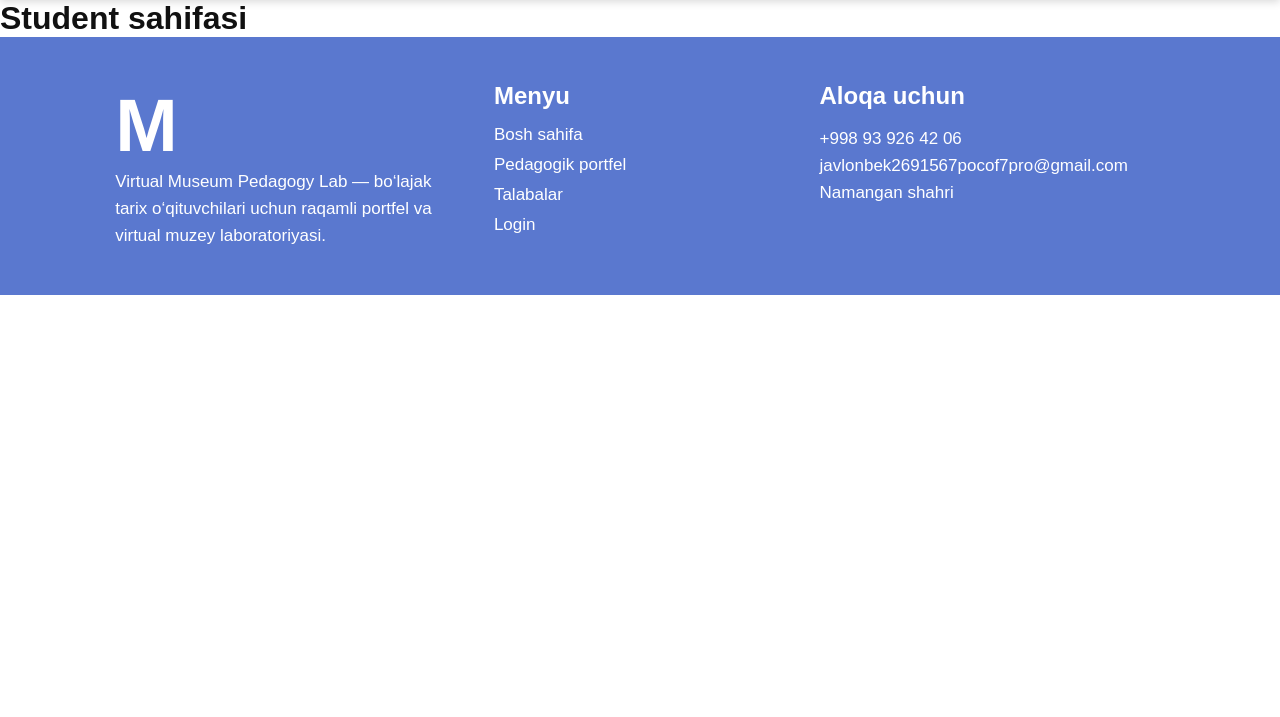
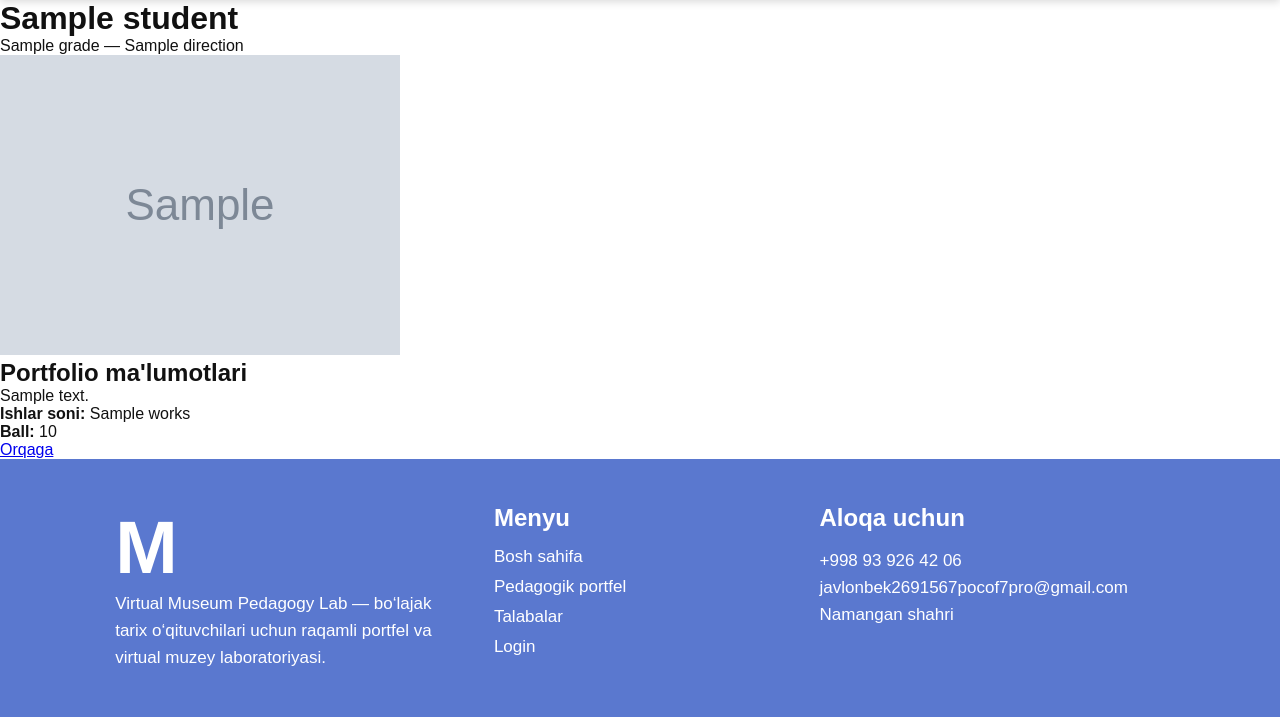
Before and after one commit to javlonbek1994/portfolio-site, a Flask app: template templates/student.html in a window 1280 px wide. Shown: the part 105-822 px from the top of the page. Before the commit the page ends 400 px from the top, so only its background shows below. Run offline with Flask 3, Linux system fonts and the light colour scheme; the template is opened without the code that fills it: most values are stand-ins (such as "Sample title", 1, 10 or a date in 2020); grey boxes marked "Sample" are stand-in pictures.

Commit message:
Update student.html

```diff
--- a/templates/student.html
+++ b/templates/student.html
@@ -1,7 +1,24 @@
 {% extends "base.html" %}
 
-{% block title %}Student{% endblock %}
+{% block title %}Talaba{% endblock %}
 
 {% block content %}
-<h1>Student sahifasi</h1>
+<div class="page-head">
+    <h1>{{ student.name }}</h1>
+    <p>{{ student.grade }} — {{ student.direction }}</p>
+</div>
+
+<div class="student-profile">
+    <img src="{{ student.image }}" alt="{{ student.name }}">
+
+    <div>
+        <h2>Portfolio ma'lumotlari</h2>
+        <p>{{ student.description }}</p>
+
+        <p><strong>Ishlar soni:</strong> {{ student.works }}</p>
+        <p><strong>Ball:</strong> {{ student.score }}</p>
+
+        <a class="btn" href="/admin">Orqaga</a>
+    </div>
+</div>
 {% endblock %}
```
